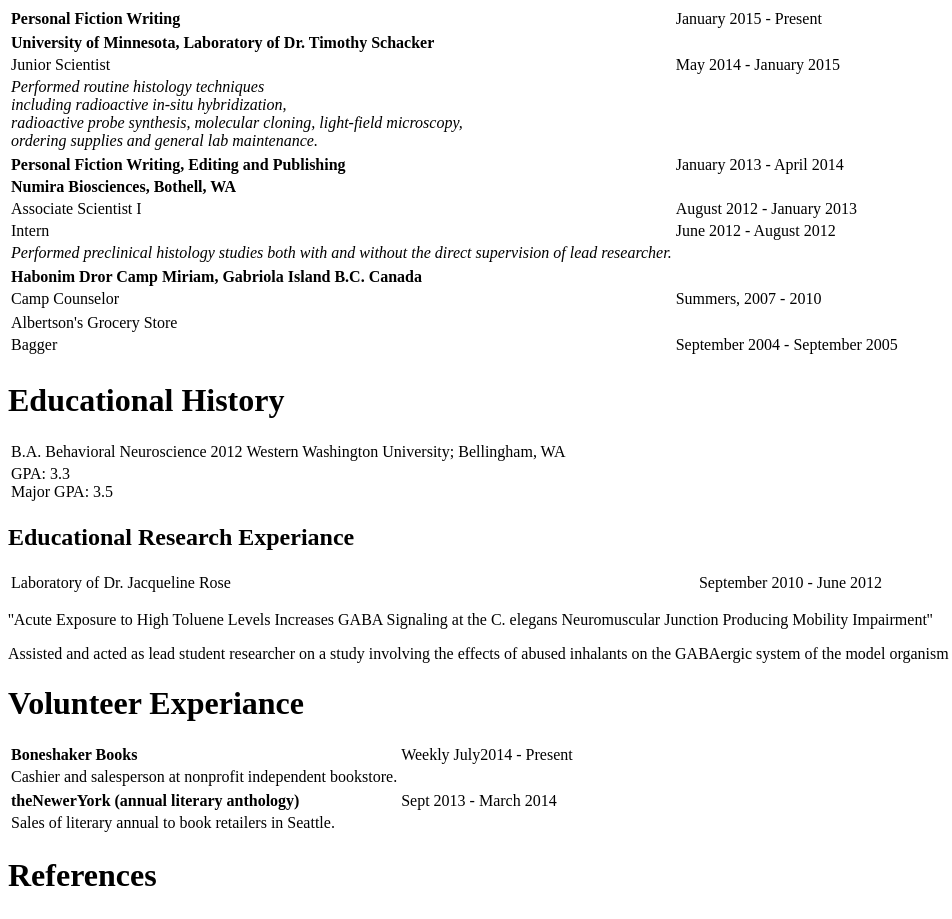
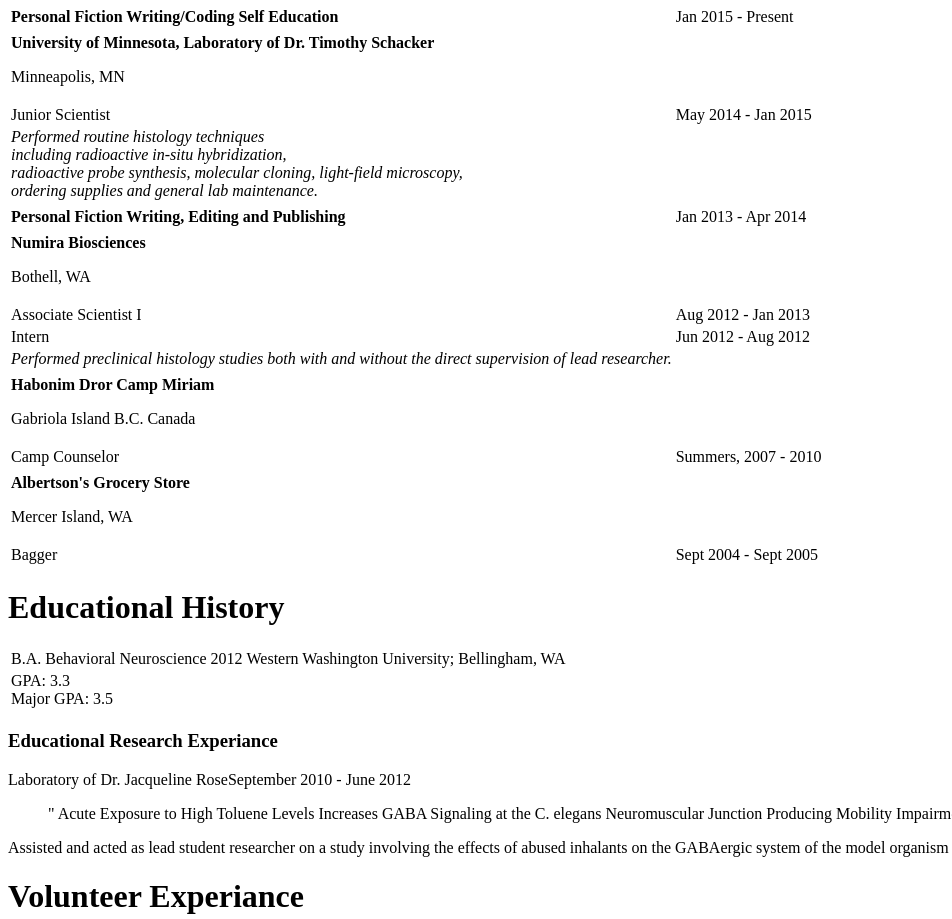
Before and after one commit to perfidiousscript/perfidiousscript.github.io, a plain HTML site: page index.html in a window 1280 px wide. Shown: the part 526-1445 px from the top of the page, without its empty margins (0-952 px from the left). Drawn offline with nearby package versions, Linux system fonts and the light colour scheme; a script that the page names is missing.

Commit message:
27JUL update
fixed link, changed some small asthetic bits

```diff
--- a/index.html
+++ b/index.html
@@ -11,18 +11,18 @@
 
 <body>
 	<div id="contact">
-		<h1>Samuel Moss</h1>
+		<h2>Samuel Moss</h2>
 		<p>1902 Pierce St. NE #1 Minneapolis, MN 55418</p>
         <p>(206) 898-4031</p>
         <p>email: sam.moss321@gmail.com</p>
-        <a href="htp://perfidiousscript.blogspot.com"> Writing Blog </a>
+        <p>Writing Blog: <a href="http://perfidiousscript.blogspot.com">'Perfidious Script'</a></p>
 	</div>
 
 	<div class="section">
 		<div id="skills">
 		<h1>Skills and Interests</h1>
 		<div id="skills-body">
-		<h2>General lab procedures:</h2>
+		<h3>General lab procedures:</h3>
 <ul>
 	<li>following SOPs/Protocols</li>
 	<li>pipetting</li>
@@ -31,9 +31,10 @@
 <li>POS/Retail Sales</li>
 <li>Public Speaking</li>
 <li>Scientific/General Communication and Writing</li>
+<li>Basic Web Coding (HTML, CSS, javascript, j.Query)</li>
 </ul>
 </div>
-	</div>
+</div>
 </div>
 
 	<div class="section">
@@ -42,49 +43,49 @@
 		<div id= "work-body">
 		<table>
 		<tr>
-      <td><b>Personal Fiction Writing</b></td>
-      <td>January 2015 - Present</td>
+      <td><b>Personal Fiction Writing/Coding Self Education</b></td>
+      <td>Jan 2015 - Present</td>
     </tr>
-    <tr></tr>
+    <tr><td></td></tr>
     <tr>
-      <td><b>University of Minnesota, Laboratory of Dr. Timothy Schacker</b></td>
+      <td><b>University of Minnesota, Laboratory of Dr. Timothy Schacker</b><p>Minneapolis, MN</p></td>
     </tr>
     <tr>
     	<td>Junior Scientist</td>
-    	<td>May 2014 - January 2015</td>
+    	<td>May 2014 - Jan 2015</td>
     </tr>
     <tr>
     	<td><i>Performed routine histology techniques<br> including radioactive in-situ hybridization,<br> radioactive probe synthesis, molecular cloning, light-field microscopy,<br> ordering supplies and general lab maintenance.</i></td>
     </tr>
-    <tr></tr>
+    <tr><td></td></tr>
     <tr>
     	<td><b>Personal Fiction Writing, Editing and Publishing</b></td>
-    	<td>January 2013 - April 2014</td>
+    	<td>Jan 2013 - Apr 2014</td>
     </tr>
-    <tr><td><b>Numira Biosciences, Bothell, WA </b></td>
+    <tr><td></td></tr>
+    <tr><td><b>Numira Biosciences</b><p>Bothell, WA</p></td>
     </tr>
     <tr>
-    	<td>Associate Scientist I</td><td>August 2012 - January 2013</td>
+    	<td>Associate Scientist I</td><td>Aug 2012 - Jan 2013</td>
     </tr>
     <tr>
-    	<td>Intern</td><td>June 2012 - August 2012</td>
+    	<td>Intern</td><td>Jun 2012 - Aug 2012</td>
     </tr>
     <tr>
     	<td><i>Performed preclinical histology studies both with and without the direct supervision of lead researcher.</i></td>
     </tr>
-    <tr></tr>
+    <tr><td></td></tr>
     <tr>
-    	<td><b>Habonim Dror Camp Miriam, Gabriola Island B.C. Canada</b></td>
+    	<td><b>Habonim Dror Camp Miriam</b><p>Gabriola Island B.C. Canada</p></td>
     </tr>
     <tr>
     	<td>Camp Counselor</td><td>Summers, 2007 - 2010</td>
     </tr>
-    <tr></tr>
+    <tr><td></td></tr>
     <tr>
-    	<td>Albertson's Grocery Store</td>
+    	<td><b>Albertson's Grocery Store</b><p>Mercer Island, WA</p></td>
     </tr>
-    <tr><td>Bagger</td><td>September 2004 - September 2005</td></tr>
-    <tr><td><b></b></td><td></td></tr>
+    <tr><td>Bagger</td><td>Sept 2004 - Sept 2005</td></tr>
 </table>
 </div>
 	</div>
@@ -101,12 +102,10 @@
 				<tr><td>GPA: 3.3<br> Major GPA: 3.5</td>
 				</tr>
 			</table>
-
-			<h2>Educational Research Experiance</h2>
-		<table border=0 style="width:100%">
+			<h3>Educational Research Experiance</h3>
 		<tr><td>Laboratory of Dr. Jacqueline Rose</td><td>September 2010 - June 2012</td></tr>
 		</table>
-		<p>''Acute Exposure to High Toluene Levels Increases GABA Signaling at the C. elegans Neuromuscular Junction Producing Mobility Impairment''</p>
+		<blockquote>&quot Acute Exposure to High Toluene Levels Increases GABA Signaling at the C. elegans Neuromuscular Junction Producing Mobility Impairment &quot</blockquote>
 		<p>Assisted and acted as lead student researcher on a study involving the effects of abused inhalants on the GABAergic system of the model organism C. elegans.</p>
 		</div>
 	</div>
@@ -117,7 +116,7 @@
 		<h1>Volunteer Experiance</h1>
 		<div id="volunteer-body">
 		<table >
-				<tr><td><b>Boneshaker Books</b></td><td>Weekly July2014 - Present</td>
+				<tr><td><b>Boneshaker Books</b></td><td>Weekly Jul 2014 - Present</td>
 				</tr>
 				<tr><td>Cashier and salesperson at nonprofit independent bookstore.</td></tr>
 				<tr></tr>
--- a/main.css
+++ /dev/null
@@ -1,54 +0,0 @@
- body {
-  background-color: #151515;
-}
-
-.contact .container {
-  background-color:#0E0101;
-  padding:4px;
-  margin:50px;
-}
-
-.contact h1 {
-  color: #f7f7f7;
-  font-family: "Times New Roman",Times,serif;
-  font-size: 48px;
-  font-weight: bold;
-}
-
-.contact p {
-  font-size: 20px;
-  color: #F7F7F7;
-}
-
-.history ul {
-  color: #f7f7f7
-}
-
-.history table {
-  color: #F7F7F7
-}
-
-.history .container {
-    background-color:#0E0101;
-    padding: 4px;
-    margin:50px;
-}
-
-.history .container table th, td{
-    padding: 7px;
-}
-
-.history h2 {
-    color:#F7F7F7;
-    font-size:16px;
-}
-
-.history .container h3 {
-  color: #f7f7f7;
-  font-family: "Times New Roman",Times,serif;
-  border-bottom-style: solid;
-}
-
-.history p {
-  color: #f7f7f7
-}
--- a/res2_stylesheet.css
+++ b/res2_stylesheet.css
@@ -1,11 +1,13 @@
 .section table {
 	border:0;
-	style: width:100%
+	width:100%;
+	padding: 5px;
 }
 
-.section table tr {
-	padding: 10px 0px 10px 0px;
-	}
+
+table tr td {
+	padding: 3px;
+}
 
 h1 {
 	border: 2px solid black;
@@ -27,5 +29,10 @@
 }
 
 .active {
-    background-color:#235385;
+    background-color:#111112;
 }
+
+h2 {
+	font-size: 52px;
+	font-style: oblique;
+}
```
